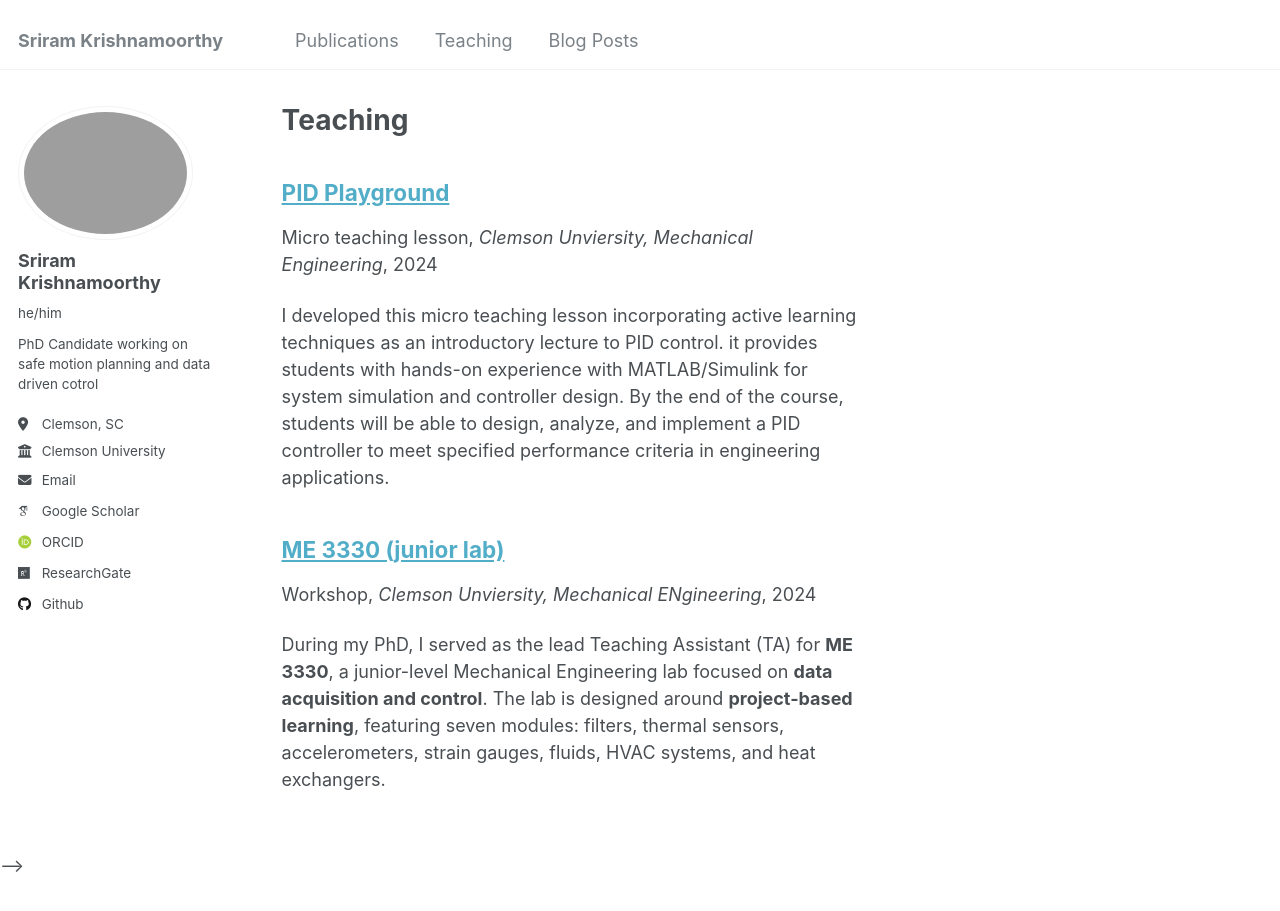
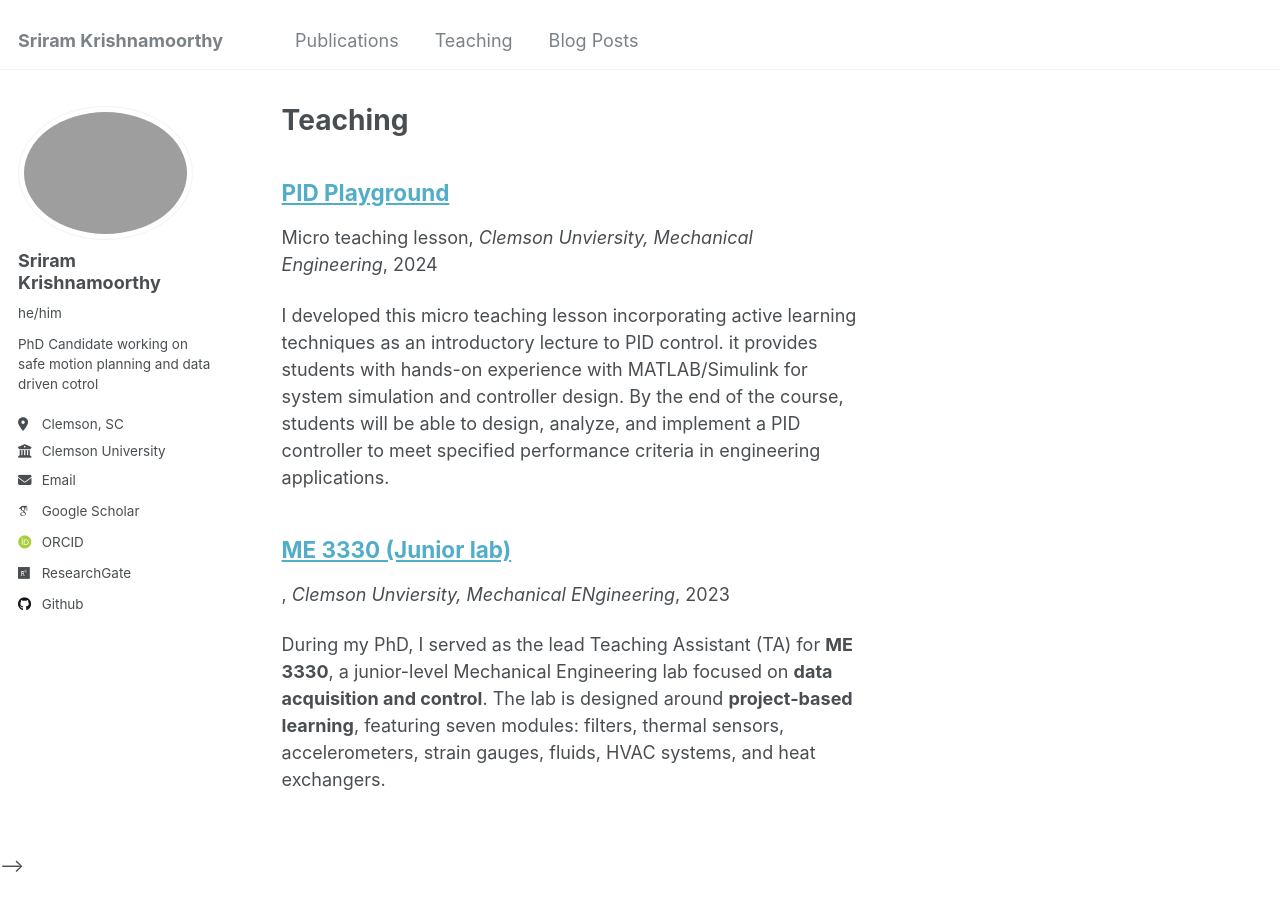
Before and after one commit to sriram-2502/sriram-2502.github.io, a Jekyll site: the page built from _pages/teaching.html, in a window 1280 px wide and 1041 px high. Shown: the top 911 px of the window. Built offline with Jekyll 4.4.1, drawn with Linux system fonts in a browser that asks for light colours; some web fonts are replaced.

Commit message:
updated description

```diff
--- a/_teaching/2024-fall-ME3330.md
+++ b/_teaching/2024-fall-ME3330.md
@@ -1,10 +1,10 @@
 ---
-title: "ME 3330 (junior lab)"
+title: "ME 3330 (Junior lab)"
 collection: teaching
-type: "Workshop"
+type: ""
 permalink: /teaching/2015-spring-teaching-1
 venue: "Clemson Unviersity, Mechanical ENgineering"
-# date: 2015-01-01
+date: 2023-05-05
 location: "Clemson, USA"
 ---
 
```
